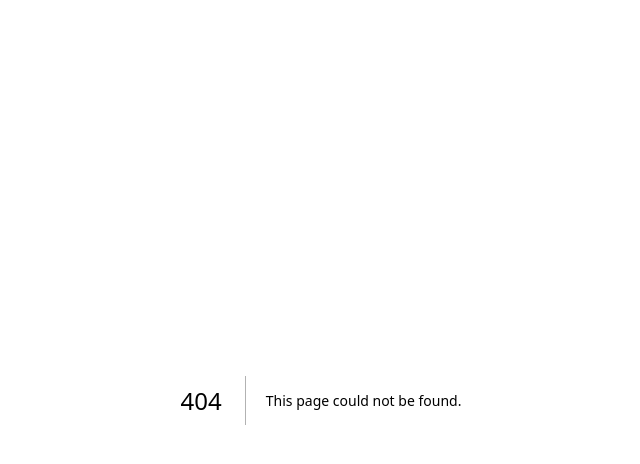
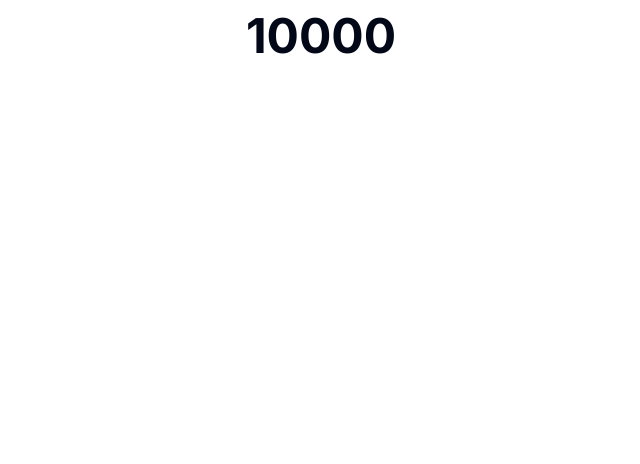
Before and after one commit to djebyamin/primavera, a Next.js app: page /compteur in a window 1280 px wide. Before the commit this address had no page. Shown: the top 464 px of the page, without its empty margins (319-959 px from the left). Built offline with nearby package versions, Linux system fonts and the light colour scheme.

Commit message:
choisir une annimation pour les nbre sous forme dun compteur

```diff
--- /dev/null
+++ b/app/compteur/page.tsx
@@ -0,0 +1,35 @@
+
+'use client'
+import { useEffect, useState } from 'react';
+
+const CounterPage = () => {
+  const [counter, setCounter] = useState(0);
+  const targetNumber = 10000; // Le nombre cible que tu veux afficher
+
+  useEffect(() => {
+    const incrementTime = 10; // Vitesse d'incrémentation (en millisecondes)
+    const totalDuration = 2000; // Durée totale de l'animation (en millisecondes)
+    const step = targetNumber / (totalDuration / incrementTime);
+
+    const interval = setInterval(() => {
+      setCounter((prevCounter) => {
+        if (prevCounter < targetNumber) {
+          return Math.min(prevCounter + step, targetNumber);
+        } else {
+          clearInterval(interval);
+          return targetNumber;
+        }
+      });
+    }, incrementTime);
+
+    return () => clearInterval(interval); // Nettoyage lors de la destruction du composant
+  }, []);
+
+  return (
+    <div style={{ textAlign: 'center', fontSize: '48px', fontWeight: 'bold' }}>
+      {Math.round(counter)}
+    </div>
+  );
+};
+
+export default CounterPage;
```
